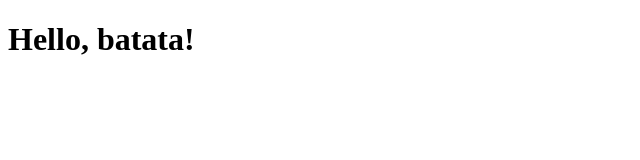
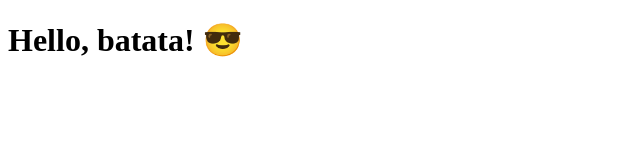
Before and after one commit to victorcatuyama/clone-tabnews, a Next.js app: page / in a window 1280 px wide. Shown: the top 160 px of the page, without its empty margins (0-640 px from the left). Built offline with nearby package versions, Linux system fonts and the light colour scheme.

Commit message:
modify phrase

```diff
--- a/pages/index.js
+++ b/pages/index.js
@@ -1,5 +1,5 @@
 function Home() {
-    return <h1>Hello, batata!</h1>
+    return <h1>Hello, batata! 😎</h1>
 }
 
 export default Home;
```
